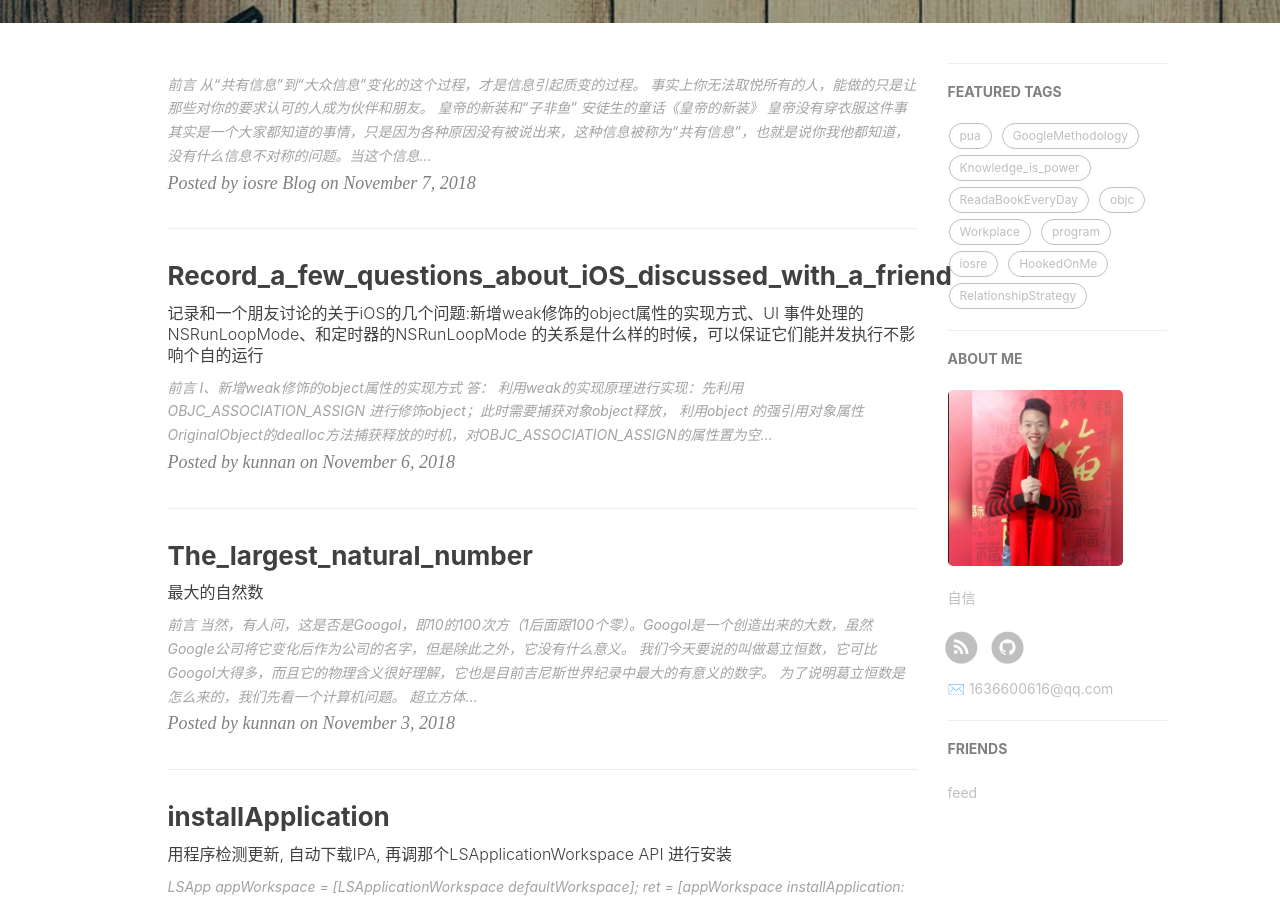
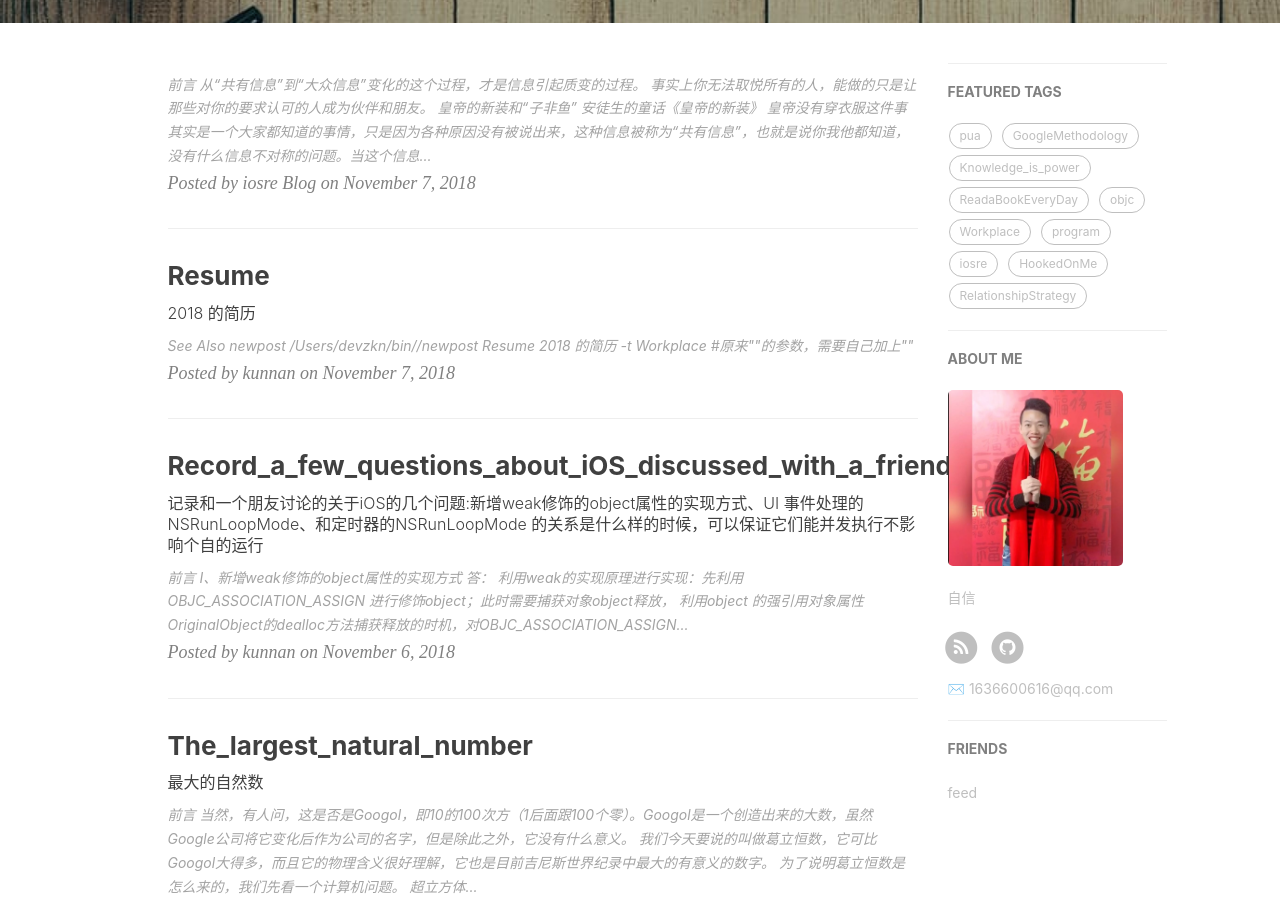
Before and after one commit to pua1203/pua1203.github.io, a Jekyll site: the page built from index.html, in a window 1280 px wide and 900 px high, scrolled down 415 px. Built offline with Jekyll 4.4.1, drawn with Linux system fonts in a browser that asks for light colours; nearby versions of some CDN libraries; the list of posts is cut into pages by our own code; comment, search, counter and statistics services are not loaded; part of the change alters nothing that is shown; some of the changed text lies outside the part shown.

Commit message:
关的任务转移出主线程：对象的创建、调整、销毁

````diff
--- /dev/null
+++ b/_posts/Workplace/2018-11-07-Resume.md
@@ -0,0 +1,19 @@
+---
+layout: post
+title: Resume
+date: 2018-11-07
+tag: Workplace
+site: https://zhangkn.github.io
+catalog: true
+author: kunnan
+subtitle: 2018 的简历
+---
+
+# See Also
+
+>* newpost
+>
+```
+/Users/devzkn/bin//newpost Resume 2018 的简历 -t Workplace
+> #原来""的参数，需要自己加上""
+```
--- a/_posts/objc/2018-11-06-Record_a_few_questions_about_iOS_discussed_with_a_friend.md
+++ b/_posts/objc/2018-11-06-Record_a_few_questions_about_iOS_discussed_with_a_friend.md
@@ -13,21 +13,51 @@ subtitle: 记录和一个朋友讨论的关于iOS的几个问题:新增weak修
 
 # 前言
 
-*  **I、新增weak修饰的object属性的实现方式**
+* **I、新增weak修饰的object属性的实现方式**
+
    * 答： 利用weak的实现原理进行实现：先利用OBJC_ASSOCIATION_ASSIGN 进行修饰object；此时需要捕获对象object释放， 利用object 的强引用对象属性OriginalObject的dealloc方法捕获释放的时机，对OBJC_ASSOCIATION_ASSIGN的属性置为空。这样来保证ASSIGN不指向已经被释放的内存地址，达到weak的效果。
-*  **[ II、 消息转发的步骤？方法转发：崩溃之前会预留几个步骤](https://segmentfault.com/a/1190000012362645#articleHeader7)**
+* **[ II、 消息转发的步骤？方法转发：崩溃之前会预留几个步骤](https://segmentfault.com/a/1190000012362645#articleHeader7)**
      * 答：
          *  第一步：resolveInstanceMethod、resolveClassMethod（检查是否动态向该类添加了方法,即运行时动态添加方法）
          *  第二步：forwardingTargetForSelector（该方法返回值对象非nil或非self，则向该返回对象重新发送消息）
          *  第三步：forwardInvocation（ runtime发送methodSignatureForSelector:消息获取Selector对应的方法签名。返回值非空则通过forwardInvocation:转发消息，返回值为空则向当前对象发送doesNotRecognizeSelector:消息，程序崩溃退出）
          *  ![image](https://ws3.sinaimg.cn/large/af39b376gy1fwyj52vs2cj20st07bt9m.jpg)
-*  **III、UI滑动的时候出现卡顿的原因（ 排除手势事件冲突之外还有什么原因）？**
-    *  答：当用户频繁滑动ListView时，会在瞬间产生很多个加载数据任务导致线程池的拥堵并随即带来大量的UI更新操作，这些UI操作运行在主线程，造成了一定程度的卡顿。
-      *  解决的方法：只要让ListView在滑动的过程中加载数据停止更新UI，在滑动停止后再继续获取数据和更新UI。`UITableViewDataSource 的数据源方法进行处理BOOL canLoad = !self.tableView.dragging && !_tableView.decelerating;`
-*  **IV、UI 事件处理的NSRunLoopMode、和定时器的NSRunLoopMode 的关系是什么样的时候，可以保证它们能并发执行不影响个自的运行？**
+* **III、UI滑动的时候出现卡顿的原因（ 排除手势事件冲突之外还有什么原因）？**-----Texture (将UI操作相关的任务转移出主线程：对象的创建、调整、销毁；文本的渲染；图片的解码，图形的绘制；文本宽高的计算，视图布局的计算)
+
+    * 答：当用户频繁滑动ListView时，会在瞬间产生很多个加载数据任务导致线程池的拥堵并随即带来大量的UI更新操作，这些UI操作运行在主线程，造成了一定程度的卡顿。
+
+      * 解决的方法：只要让ListView在滑动的过程中加载数据停止更新UI，在滑动停止后再继续获取数据和更新UI。`UITableViewDataSource 的数据源方法进行处理BOOL canLoad = !self.tableView.dragging && !_tableView.decelerating;`
+
+      * https://blog.ibireme.com/2015/11/12/smooth_user_interfaces_for_ios/
+
+        * CPU 和 GPU 不论哪个阻碍了显示流程，都会造成掉帧（由于垂直同步的机制，如果在一个 VSync 时间内，CPU 或者 GPU 没有完成内容提交，则那一帧就会被丢弃，等待下一次机会再显示，而这时显示屏会保留之前的内容不变。这就是界面卡顿的原因）
+
+        * GPU 会等待显示器的 VSync 信号发出后，才进行新的一帧渲染和缓冲区更新
+
+        * 在 VSync 信号到来后，系统图形服务会通过 CADisplayLink 等机制通知 App，App 主线程开始在 CPU 中计算显示内容，比如视图的创建、布局计算、图片解码、文本绘制等。随后 CPU 会将计算好的内容提交到 GPU 去，由 GPU 进行变换、合成、渲染。随后 GPU 会把渲染结果提交到帧缓冲区去，等待下一次 VSync 信号到来时显示到屏幕上。
+
+        * ### **CPU 资源消耗原因和解决方案**
+
+          * **对象创建**（CALayer、UIView）
+          * **对象调整**（尽量避免调整视图层次、添加和移除视图）
+          * **对象销毁**（把对象捕获到 block 中）
+          *  **布局计算**（尽量提前计算好布局，在需要时一次性调整好对应属性，而不要多次、频繁的计算和调整这些属性）
+          * **Autolayout**（`ComponentKit、AsyncDisplayKit 是 Facebook 开源的一个用于保持 iOS 界面流畅的库 ，AsyncDisplayKit has been moved and renamed: [Texture](https://github.com/texturegroup/texture/);Texture lets you move image decoding, text sizing and rendering, layout, and other expensive UI operations off the main thread, to keep the main thread available to respond to user interaction.）`
+          * **文本计算**（用 [NSAttributedString boundingRectWithSize:options:context:] 来计算文本宽高，用 -[NSAttributedString drawWithRect:options:context:] 来绘制文本）
+          * **文本渲染**（自定义文本控件，用 TextKit 或最底层的 CoreText 对文本异步绘制）
+          * **图片的解码**（在后台线程先把图片绘制到 CGBitmapContext 中，然后从 Bitmap 直接创建图片。目前常见的网络图片库都自带这个功能。）
+          *  **图像的绘制**（以 CG 开头的方法把图像绘制到画布中，然后从画布创建图片并显示这样一个过程）
+
+        * ###  **GPU 资源消耗原因和解决方案**
+
+          * **纹理的渲染**（在较短时间显示大量图片时（比如 TableView 存在非常多的图片并且快速滑动时），CPU 占用率很低，GPU 占用非常高，界面仍然会掉帧。避免这种情况的方法只能是尽量减少在短时间内大量图片的显示，尽可能将多张图片合成为一张进行显示；纹理尺寸上限都是 4096×4096）
+          * **视图的混合 (Composing)**（尽量减少视图数量和层次，并在不透明的视图里标明 opaque 属性以避免无用的 Alpha 通道合成）
+          * **图形的生成。**（尝试开启 CALayer.shouldRasterize 属性，但这会把原本离屏渲染的操作转嫁到 CPU 上去。对于只需要圆角的某些场合，也可以用一张已经绘制好的圆角图片覆盖到原本视图上面来模拟相同的视觉效果。最彻底的解决办法，就是把需要显示的图形在后台线程绘制为图片，避免使用圆角、阴影、遮罩等属性。）
+* **IV、UI 事件处理的NSRunLoopMode、和定时器的NSRunLoopMode 的关系是什么样的时候，可以保证它们能并发执行不影响个自的运行？**
      * 答：` 事件源，都是处于特定的模式下的，如果和当前runloop的模式不一致则不会得到响应；`
        ![image](https://ws3.sinaimg.cn/large/af39b376gy1fwyhr4pop1j20fk04w75e.jpg)
-*  **V、调用控制器vc的 vc.view 的时候，会触发控制器vc的哪个生命周期方法？**
+* **V、调用控制器vc的 vc.view 的时候，会触发控制器vc的哪个生命周期方法？**
+
     * 答：viewDidLoad
 
 # I、新增weak修饰的object属性的实现方式？
````
